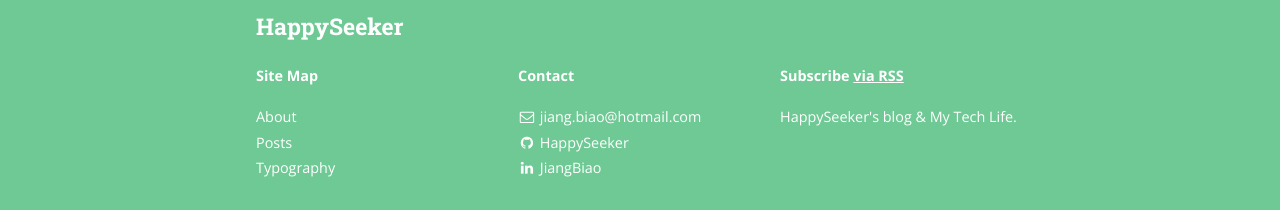
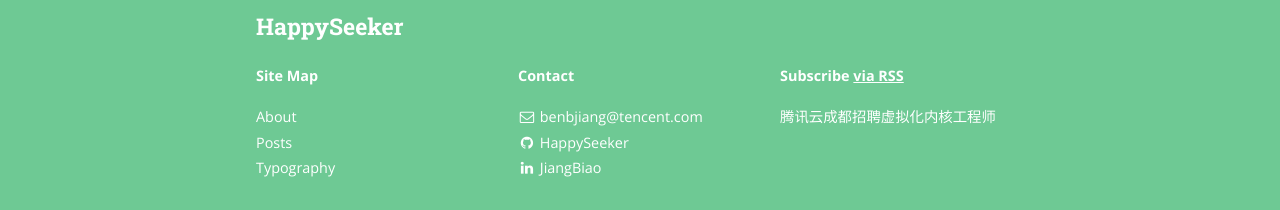
Before and after one commit to HappySeeker/happyseeker.github.io, a Jekyll site: the page built from index.html, in a window 1280 px wide and 900 px high, scrolled down 2385 px. Shown: the part 687-897 px from the top of the window. Built offline with Jekyll 4.4.1, drawn with Linux system fonts in a browser that asks for light colours; nearby versions of some CDN libraries; the list of posts is cut into pages by our own code; a style sheet for code colours, icons or effects is not loaded; some of the changed text lies outside the part shown.

Commit message:
update info
Signed-off-by: Jiang Biao <benbjiang@tencent.com>

```diff
--- a/_config.yml
+++ b/_config.yml
@@ -8,11 +8,11 @@ exclude:
 
 # Site settings
 title: HappySeeker
-subtitle: "HappySeeker's blog & My Tech Life"
-email: jiang.biao@hotmail.com
+subtitle: "腾讯云成都招聘虚拟化内核工程师"
+email: benbjiang@tencent.com
 name: jiangbiao
 description: >
-  HappySeeker's blog & My Tech Life.
+ 腾讯云成都招聘虚拟化内核工程师
 # Base URL of site (i.e. /blog). It should always start with a slash,
 # and never end with a slash. Set it to a blank value if hosting at the
 # root of your server.
```
